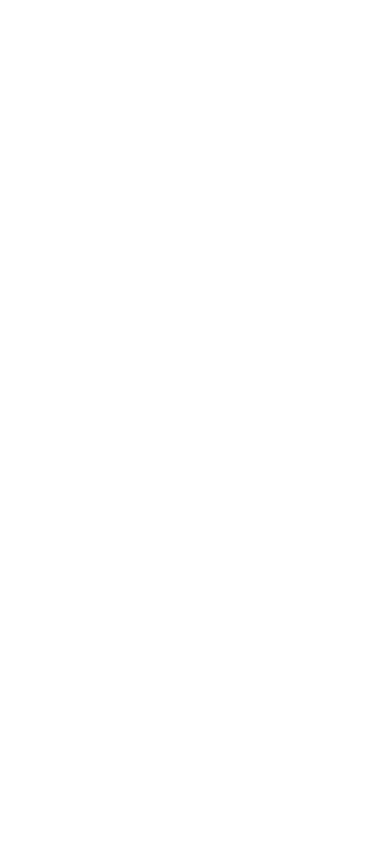
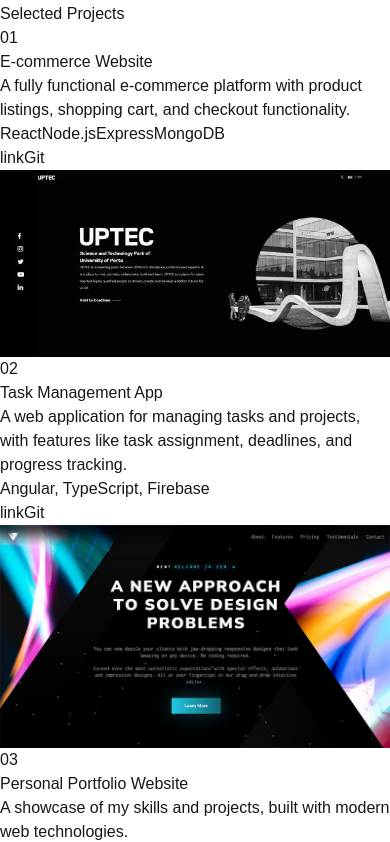
Before and after one commit to ritikkamboj/portfolio, a Next.js app: page / in a window 390 px wide. Shown: the part 2985-3827 px from the top of the page. Before the commit the page ends 2987 px from the top, so only its background shows below. Built offline with nearby package versions, Linux system fonts and the light colour scheme.

Commit message:
project section

```diff
--- /dev/null
+++ b/src/app/components/Portfolio.tsx
@@ -0,0 +1,87 @@
+"use client";
+
+import React from "react";
+import { motion } from "framer-motion";
+import Image from "next/image";
+import project1 from "./../assests/proj1.jpg";
+import project2 from "./../assests/proj2.jpg";
+import project3 from "./../assests/proj4.jpg";
+
+const projects = [
+  {
+    title: "E-commerce Website",
+    desc: "A fully functional e-commerce platform with product listings, shopping cart, and checkout functionality.",
+    devStack: ["React", "Node.js", "Express", "MongoDB"],
+    link: "https://example-ecommerce.com",
+    git: "https://github.com/user/ecommerce-repo",
+    src: project1,
+  },
+
+  {
+    title: "Task Management App",
+    desc: "A web application for managing tasks and projects, with features like task assignment, deadlines, and progress tracking.",
+    devStack: "Angular, TypeScript, Firebase",
+    link: "https://example-task-app.net",
+    git: "https://github.com/user/task-management",
+    src: project2,
+  },
+
+  {
+    title: "Personal Portfolio Website",
+    desc: "A showcase of my skills and projects, built with modern web technologies.",
+    devStack: ["Next.js", "Tailwind CSS", "Vercel"],
+    link: "https://my-portfolio.dev",
+    git: "https://github.com/user/my-portfolio",
+    src: project3,
+  },
+];
+function Portfolio() {
+  return (
+    <div
+      className="text-white bg-gradient-to-b from-black to-[#381a5f] py-18 mt-52"
+      id="portfolio"
+    >
+      <h1 className="text-white text-6xl max-w-[320px] mx-auto font-semibold p-4 my-12">
+        Selected <span className="text-orange-400">Projects</span>
+      </h1>
+      <div className="max-w-[1200px] mx-auto space-y-24">
+        {projects.map((project, index) => (
+          <motion.div
+            key={index}
+            className={`flex ${
+              index % 2 === 1
+                ? "flex-col-reverse md:flex-row-reverse gap-12"
+                : "flex-col md:flex-row gap-12"
+            }`}
+          >
+            <div className="max-w-[550px] space-y-2">
+              <h2 className="text-7xl my-4 text-white/70">{`0${index + 1}`}</h2>
+              <h2 className="text-4xl">{project.title}</h2>
+              <p className="text-lg text-white/70 break-words p-4">
+                {project.desc}
+              </p>
+              <p className="text-xl text-orange-500 font-semibold">
+                {project.devStack}
+              </p>
+              <div className="w-64 h-[20px] bg-gray-400 my-4">
+                <a href={project.link} className="mr-4">
+                  link
+                </a>
+                <a href={project.git}>Git</a>
+              </div>
+            </div>
+            <div className="flex justify-center items-center ">
+              <Image
+                src={project.src}
+                alt="project_image"
+                className="h-[400px] w-auto rounded border border-gray-400"
+              />
+            </div>
+          </motion.div>
+        ))}
+      </div>
+    </div>
+  );
+}
+
+export default Portfolio;
--- a/src/app/page.tsx
+++ b/src/app/page.tsx
@@ -2,6 +2,7 @@
 import About from "./components/About";
 import Hero from "./components/Hero";
 import Navbar from "./components/Navbar";
+import Portfolio from "./components/Portfolio";
 
 export default function Home() {
   return (
@@ -9,6 +10,7 @@ export default function Home() {
       <Navbar />
       <Hero />
       <About />
+      <Portfolio />
     </>
   );
 }
```
